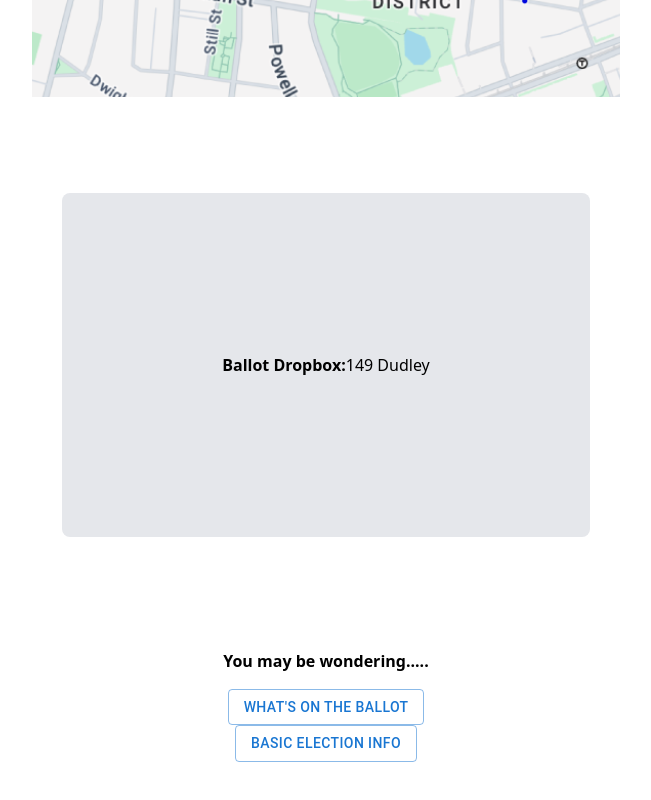
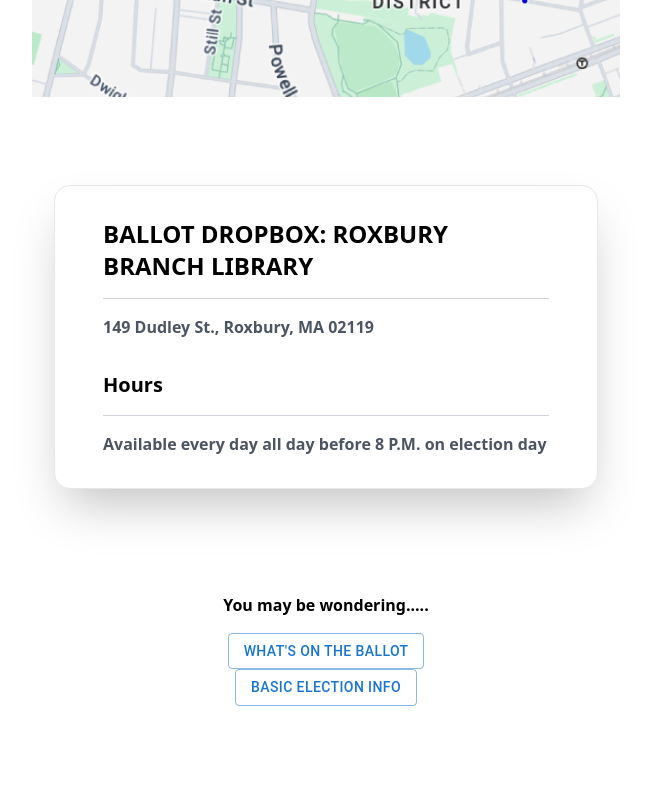
Before and after one commit to BU-Spark/pitne-voter-app, a Next.js app in the folder client/: page /dropBoxLocations in a window 1280 px wide. Shown: the part 1066-1866 px from the top of the page, without its empty margins (314-965 px from the left). After the commit the page ends 1828 px from the top, so only its background shows below. Built offline with nearby package versions, Linux system fonts and the light colour scheme.

Commit message:
styling fixed for dropBoxLocations

```diff
--- a/client/src/pages/ballotInfo/index.tsx
+++ b/client/src/pages/ballotInfo/index.tsx
@@ -48,7 +48,6 @@ export default function BallotInfo() {
                             <h1 className='font-semibold'>155 days</h1>
                         </div>
                     </div>
-
                     <div className="space-y-4 w-full px-4">
                         <div className='flex justify-between items-center'>
                             <h1 className='text-xl text-gray-600'> Municipal Election</h1>
@@ -62,9 +61,7 @@ export default function BallotInfo() {
                         </div>
                     </div>
                 </div>
-
                 <div className='md:col-span-1 hidden md:block'>
-
                 </div>
             </div>
 
--- a/client/src/pages/dropBoxLocations/index.tsx
+++ b/client/src/pages/dropBoxLocations/index.tsx
@@ -29,14 +29,31 @@ export default function DropBoxLocations() {
                 <Box component="img"  alt="Map" src="/Map.png"/>
             </div>
 
-            <div className='flex flex-col justify-center items-center p-2' >
-            <Box sx={{ backgroundColor: 'gray.200', padding: 4, borderRadius: 2 }}>
-
-                    <p className='px-40 py-40 bg-gray-200 rounded-lg'>
-                        <strong>Ballot Dropbox:</strong>
-                        149 Dudley
-                    </p>
-                    </Box>
+            <div className='grid grid-cols-4'>
+                <div className='md:col-span-1 hidden md:block'>
+                </div>
+                <div className="space-y-8 mx-10 my-8 p-8 rounded-2xl shadow-2xl border border-gray-200  col-span-4 lg:col-span-2 bg-white">
+                    <div className="space-y-4 w-full px-4">
+                        <div className='flex justify-between items-center'>
+                            <h1 className='text-2xl text-black-600 font-semibold'>BALLOT DROPBOX: ROXBURY BRANCH LIBRARY</h1>
+                        </div>
+                        <div className="border-b border-gray-300"></div> {/* Line between rows */}
+                        <div className="flex justify-between items-center">
+                            <h1 className='text-gray-600 font-semibold'>149 Dudley St., Roxbury, MA 02119</h1>
+                        </div>
+                    </div>
+                    <div className="space-y-4 w-full px-4">
+                        <div className='flex justify-between items-center'>
+                            <h1 className='text-xl text-black-600 font-semibold'>Hours</h1>
+                        </div>
+                        <div className="border-b border-gray-300"></div>
+                        <div className="flex justify-between items-center">
+                            <h1 className='text-gray-600 font-semibold'>Available every day all day before 8 P.M. on election day</h1>
+                        </div>
+                    </div>
+                </div>
+                <div className='md:col-span-1 hidden md:block'>
+                </div>
             </div>
 
             <div className='flex flex-col justify-center items-center p-4 my-10'>
```
